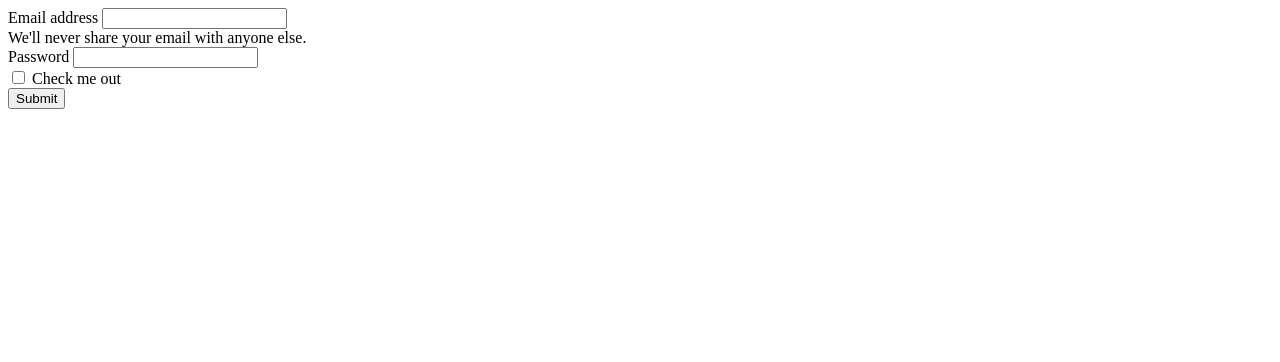
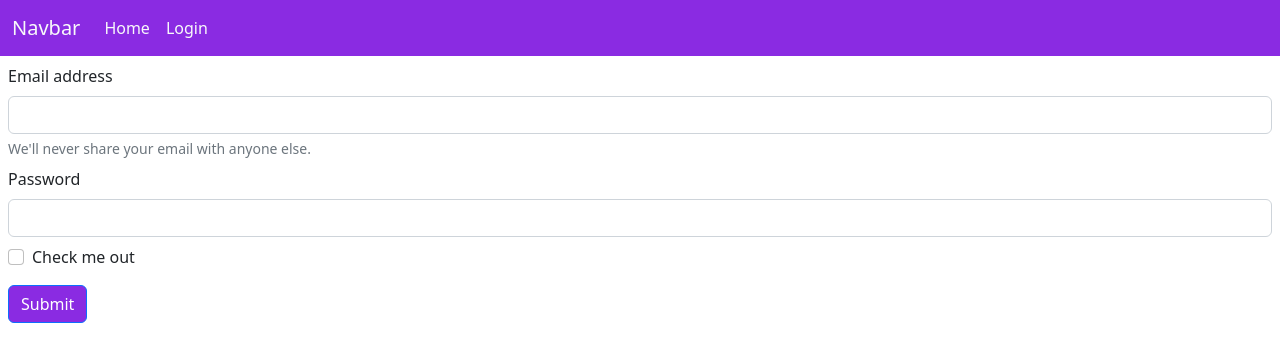
Before and after one commit to Jelenal1/ToDo_294, a plain HTML site: page pages/login.html in a window 1280 px wide. Drawn offline with nearby package versions, Linux system fonts and the light colour scheme.

Commit message:
added navbar to login

```diff
--- a/pages/login.html
+++ b/pages/login.html
@@ -5,24 +5,46 @@
     <meta http-equiv="X-UA-Compatible" content="IE=edge">
     <meta name="viewport" content="width=device-width, initial-scale=1.0">
     <title>Login</title>
+    <link rel="stylesheet" href="https://cdn.jsdelivr.net/npm/bootstrap@5.2.3/dist/css/bootstrap.min.css" integrity="sha384-rbsA2VBKQhggwzxH7pPCaAqO46MgnOM80zW1RWuH61DGLwZJEdK2Kadq2F9CUG65" crossorigin="anonymous">
+    <link rel="stylesheet" href="../css/style.css">
 </head>
 <body>
+    <!--All Styling classes are bootstrap styling classes-->
+  <!--code from getbootstrap.com-->
+  <nav class="navbar navbar-expand-lg navigation ">
+    <div class="container-fluid">
+      <a class="navbar-brand text-light" href="/index.html">Navbar</a>
+      <button class="navbar-toggler" type="button" data-bs-toggle="collapse" data-bs-target="#navbarNav" aria-controls="navbarNav" aria-expanded="false" aria-label="Toggle navigation">
+        <span class="navbar-toggler-icon"></span>
+      </button>
+      <div class="collapse navbar-collapse" id="navbarNav">
+        <ul class="navbar-nav">
+          <li class="nav-item">
+            <a class="nav-link active text-light" aria-current="page" href="/index.html">Home</a>
+          </li>
+          <li class="nav-item">
+            <a class="nav-link text-light" href="./pages/login.html">Login</a>
+          </li>
+        </ul>
+      </div>
+    </div>
+  </nav>
     <!--Code from getbootstrap.com-->
     <form>
-        <div class="mb-3">
+        <div class="m-2">
           <label for="exampleInputEmail1" class="form-label">Email address</label>
           <input type="email" class="form-control" id="exampleInputEmail1" aria-describedby="emailHelp">
           <div id="emailHelp" class="form-text">We'll never share your email with anyone else.</div>
         </div>
-        <div class="mb-3">
-          <label for="exampleInputPassword1" class="form-label">Password</label>
-          <input type="password" class="form-control" id="exampleInputPassword1">
+        <div class="m-2">
+          <label for="PasswordOne" class="form-label">Password</label>
+          <input type="password" class="form-control" id="PasswordOne">
         </div>
-        <div class="mb-3 form-check">
+        <div class="m-2 form-check">
           <input type="checkbox" class="form-check-input" id="exampleCheck1">
           <label class="form-check-label" for="exampleCheck1">Check me out</label>
         </div>
-        <button type="submit" class="btn btn-primary">Submit</button>
+        <button type="submit" class="btn btn-primary m-2 navigation">Submit</button>
       </form>
 </body>
 </html>
```
